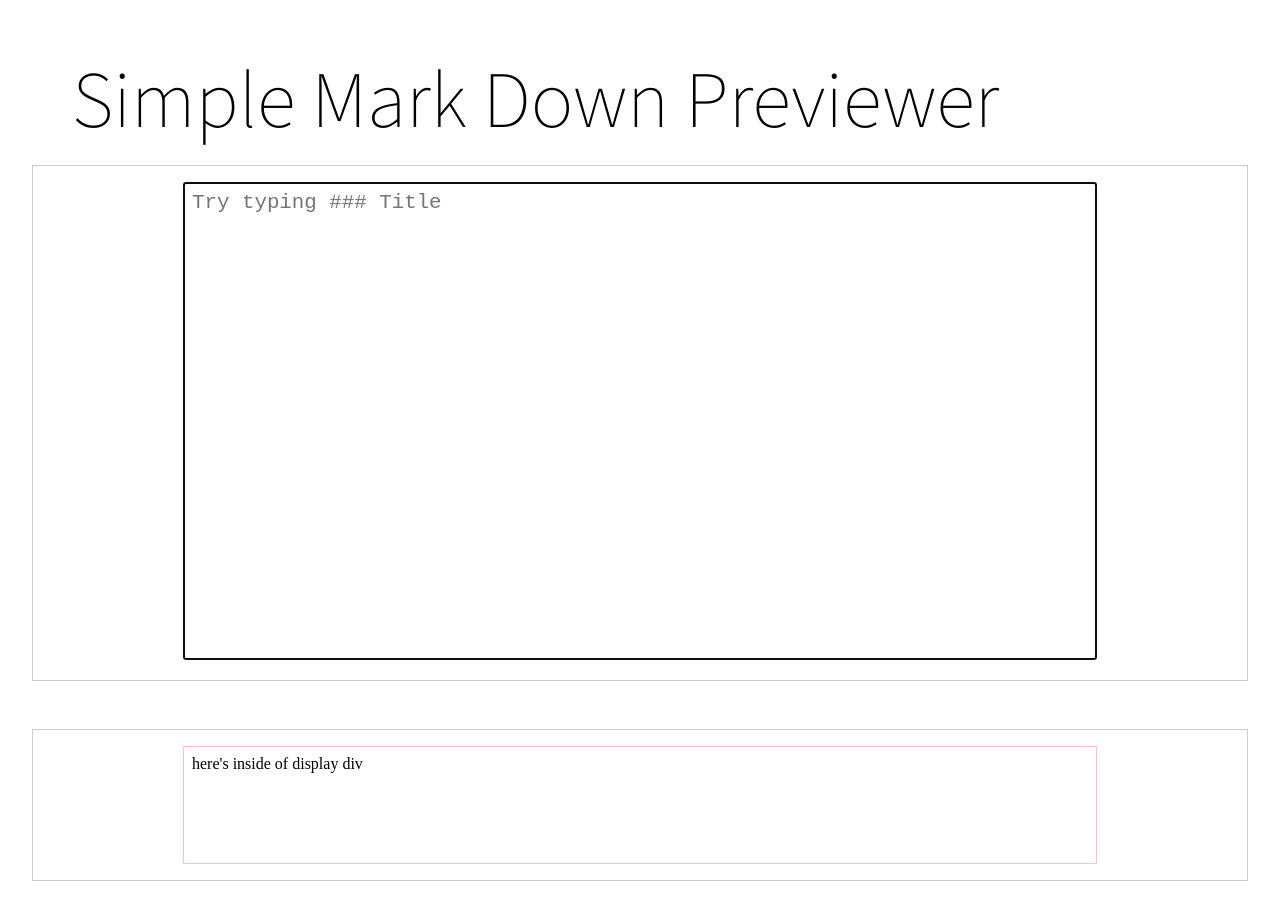
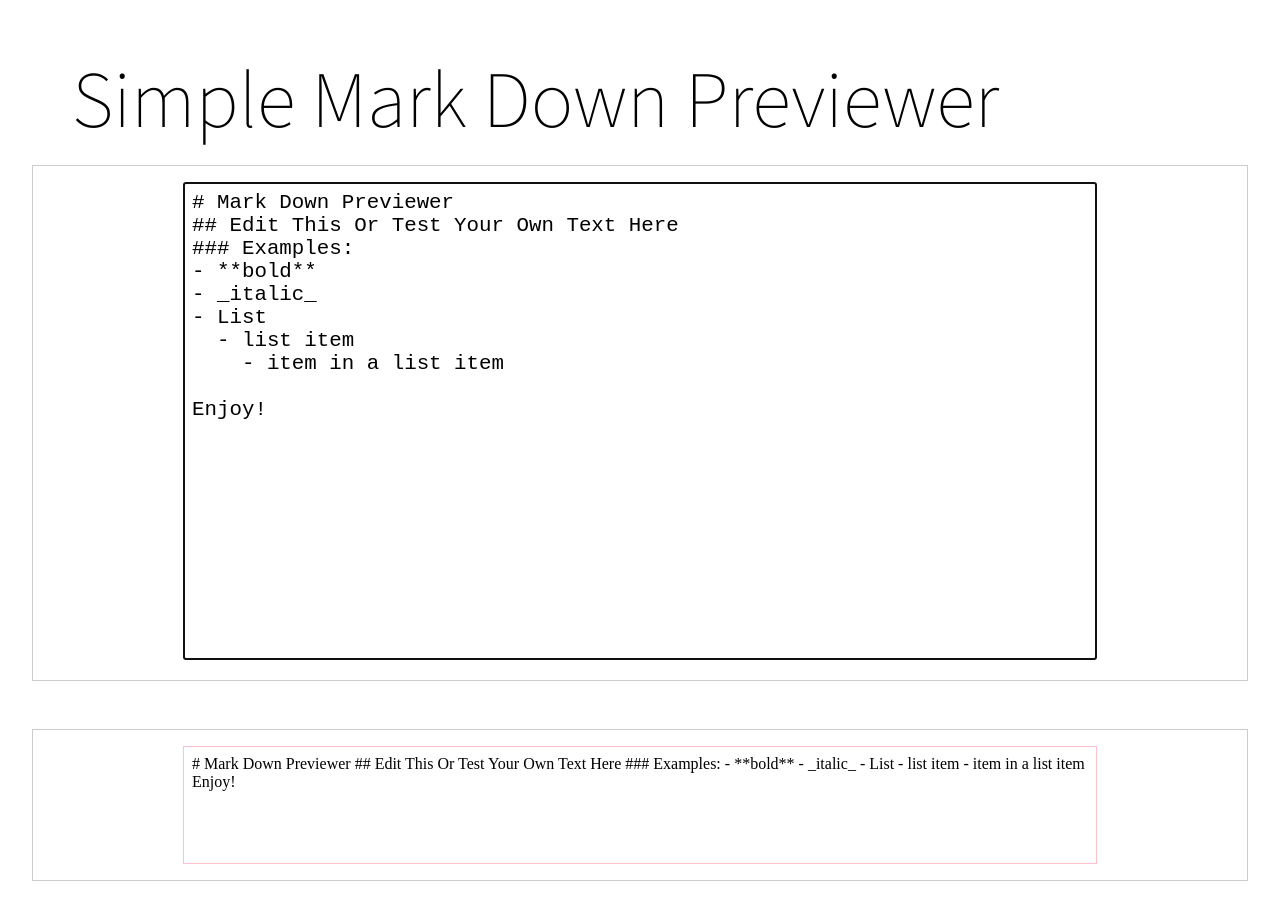
Before and after one commit to AyumiOsawa/freeCodeCamp, a React (Create React App) app in the folder front-end_library_project/markdown_previewer/: page / in a window 1280 px wide. Built offline with nearby package versions, Linux system fonts and the light colour scheme.

Commit message:
initial state added

```diff
--- a/front-end_library_project/markdown_previewer/src/features/input/Input.js
+++ b/front-end_library_project/markdown_previewer/src/features/input/Input.js
@@ -1,9 +1,11 @@
 import React from 'react';
 import { useSelector, useDispatch } from 'react-redux';
+import { selectInput } from '../input/inputSlice';
+
 import './Input.css';
 
 export default function Input() {
-
+  const input = useSelector(selectInput);
 
   return(
     <div
@@ -13,8 +15,8 @@ export default function Input() {
         className="input__textarea"
         rows="20"
         autoFocus="autofocus"
-        placeholder="Try typing ### Title"
       >
+      {input}
       </textarea>
     </div>
   );
--- a/front-end_library_project/markdown_previewer/src/features/input/inputSlice.js
+++ b/front-end_library_project/markdown_previewer/src/features/input/inputSlice.js
@@ -13,7 +13,7 @@ Enjoy!
 `;
 
 export const inputSlice = createSlice({
-  name: 'inputs',
+  name: 'input',
   initialState,
   reducers: {
     inputUpdate(state, action) {
@@ -27,3 +27,4 @@ export const inputSlice = createSlice({
 
 export const inputUpdate = inputSlice.actions;
 export default inputSlice.reducer
+export const selectInput = state => state.input;
--- a/front-end_library_project/markdown_previewer/src/features/preview/Preview.js
+++ b/front-end_library_project/markdown_previewer/src/features/preview/Preview.js
@@ -1,14 +1,18 @@
 import React from 'react';
+import { useSelector } from 'react-redux';
+import { selectInput } from '../input/inputSlice';
 import './Preview.css';
 
 export default function Preview() {
+  const input = useSelector(selectInput);
+
   return (
     <div
       className="preview__box">
       <div
         className="preview__display"
       >
-      here's inside of display div
+      {input}
       </div>
     </div>
   );
```
Also changed, not shown: 1 other file (tests, documents, lock files or other folders).
